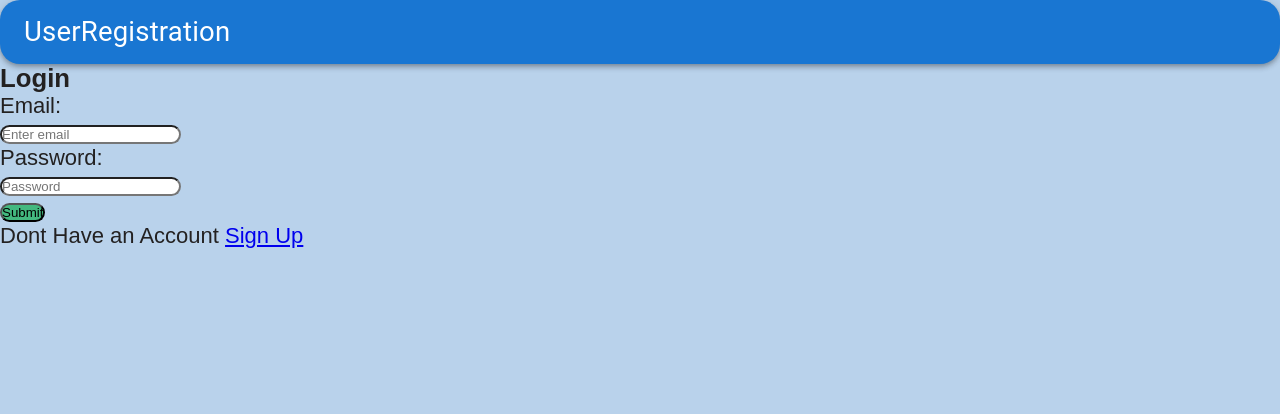
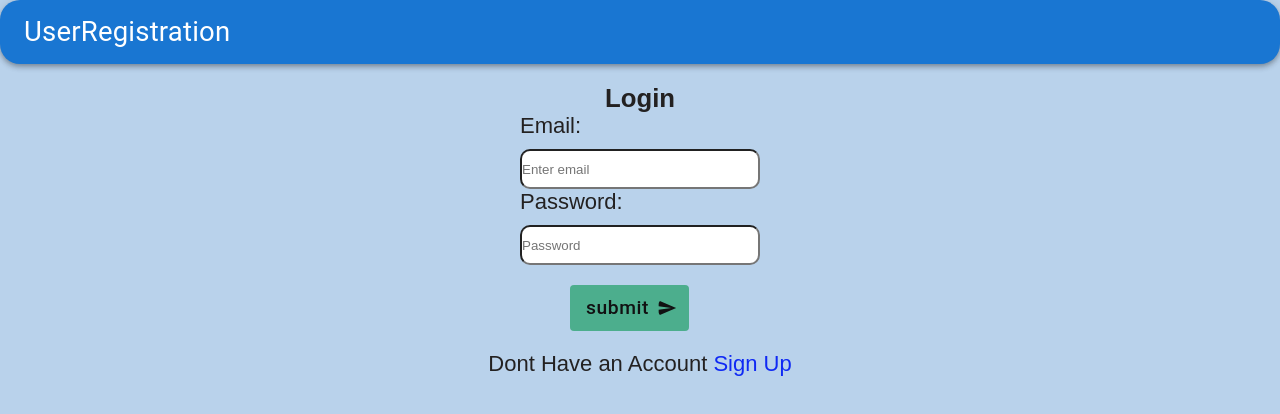
Before and after one commit to Sushant-Dhungana/loginsystem, a React (Create React App) app: page /login in a window 1280 px wide. Shown: the top 414 px of the page. Built offline with nearby package versions, Linux system fonts and the light colour scheme; a web font is replaced by a local one.

Commit message:
login register css comitted

```diff
--- a/src/components/Login.jsx
+++ b/src/components/Login.jsx
@@ -1,9 +1,10 @@
 import React, { useState } from "react";
-import Button from "react-bootstrap/Button";
+import Button from "@mui/material/Button";
 import { Link } from "react-router-dom";
 import { useNavigate } from "react-router-dom";
 import { ToastContainer, toast } from "react-toastify";
 import "react-toastify/dist/ReactToastify.css";
+import SendIcon from '@mui/icons-material/Send';
 
 const Login = () => {
   const navigate = useNavigate();
@@ -98,8 +99,10 @@ const Login = () => {
             variant="primary"
             className="loginbtn"
             onClick={addData}
-            style={{ background: "rgb(67, 185, 127)" }}
+
+
             type="submit"
+            endIcon={<SendIcon />}
           >
             Submit
           </Button>
--- a/src/components/Navbar.jsx
+++ b/src/components/Navbar.jsx
@@ -31,7 +31,7 @@ const Navbar = () => {
             variant="h5"
             noWrap
             component="a"
-            href=""
+            href="/"
             sx={{
               mr: 2,
               display: { xs: 'flex', md: 'none' },
--- a/src/components/Register.jsx
+++ b/src/components/Register.jsx
@@ -6,6 +6,11 @@ import { Link } from "react-router-dom";
 import { useNavigate } from "react-router-dom";
 import { ToastContainer, toast } from 'react-toastify';
 import 'react-toastify/dist/ReactToastify.css';
+import { Button } from "@mui/material";
+import SendIcon from '@mui/icons-material/Send';
+import DeleteIcon from '@mui/icons-material/Delete';
+
+
 
 const Register = () => {
     const navigate = useNavigate();
@@ -50,16 +55,17 @@ const Register = () => {
           <div>
             <h1> Sign Up</h1>
             <Form>
-              <TextField label="User Name:" name="userName" type="text" />
-              <TextField label="Email:" name="email" type="email" />
-              <TextField label="Password:" name="password" type="password" />
+              <TextField label="User Name:" name="userName" type="text" placeholder="Enter user name" />
+              <TextField label="Email:" name="email" type="email" placeholder="Enter your email" />
+              <TextField label="Password:" name="password" type="password" placeholder="Enter password"/>
               <TextField
                 label="Confirm Password:"
                 name="confirmPassword"
                 type="password"
+                placeholder="re-enter your password"
               />
-              <button type="submit" className="reg">Register</button>
-              <button type="reset" className="reset">Reset</button>
+              <Button type="submit" className="reg" endIcon={<SendIcon />} >Register</Button>
+              <Button type="reset" className="reset" startIcon={<DeleteIcon />}>Reset</Button>
             </Form>
             <p style={{marginTop:"20px"}}>Already have an account?
             <Link to="/login" >Login</Link>
--- a/src/index.css
+++ b/src/index.css
@@ -30,22 +30,32 @@ body {
     display:flex;
     height: 35px;
     width: 80%;
+    border-radius: 10px !important;
 }
 .registerform .reg{
+    color: black;
     margin-top: 10px;
-    width: 30%;
-    height: 30px;
+    width: 35%;
+    height: 40px;
     border: none;
+    background-color: rgb(109, 174, 76);
+    text-transform: lowercase;
 }
 .registerform .reg:hover{
-    background-color: rgb(37, 123, 189);
+    background-color: rgb(160, 241, 19);
     cursor: pointer;
 }
 .registerform .reset{
-    width:  30%;
-    height: 30px;
+    margin-top: 10px;
+    width:  40%;
+    height: 40px;
     margin-left: 5px;
     border: none;
+    background-color: chocolate;
+    align-items: center;
+    justify-content: center;
+    text-transform: lowercase;
+    color: black;
 }
 .registerform .reset:hover{
     background-color: red;
@@ -54,7 +64,7 @@ body {
 
 .registerform a{
     text-decoration: none;
-    color: black;
+    color: rgb(25, 28, 225);
     cursor: pointer;
 }
 .registerform a:hover{
@@ -74,3 +84,45 @@ body {
 .msg .errormsg{
     color:red;
 }
+
+/* for login page */
+
+.loginform{
+    display: flex;
+    flex-direction: column;
+    align-items: center;
+    justify-content: center;
+    margin-top: 20px;
+}
+
+.loginform input{
+    margin-top: 10px;
+    height: 40px;
+    width: 30vh;
+    border-radius: 10px !important;
+}
+.loginform .loginbtn{
+    margin-top: 20px;
+   color: rgb(17, 17, 18);
+   background-color: rgb(76, 174, 141);
+   margin-left: 50px;
+   text-transform: lowercase;
+}
+.loginform .loginbtn:hover{
+    background-color: crimson;
+    transform: scale(0.8);
+}
+
+.loginform .logintog{
+    margin-top: 20px;
+
+}
+
+.loginform a{
+    text-decoration: none;
+    color: rgb(15, 41, 244);
+    cursor: pointer;
+}
+.loginform a:hover{
+  color: red;
+}
```
